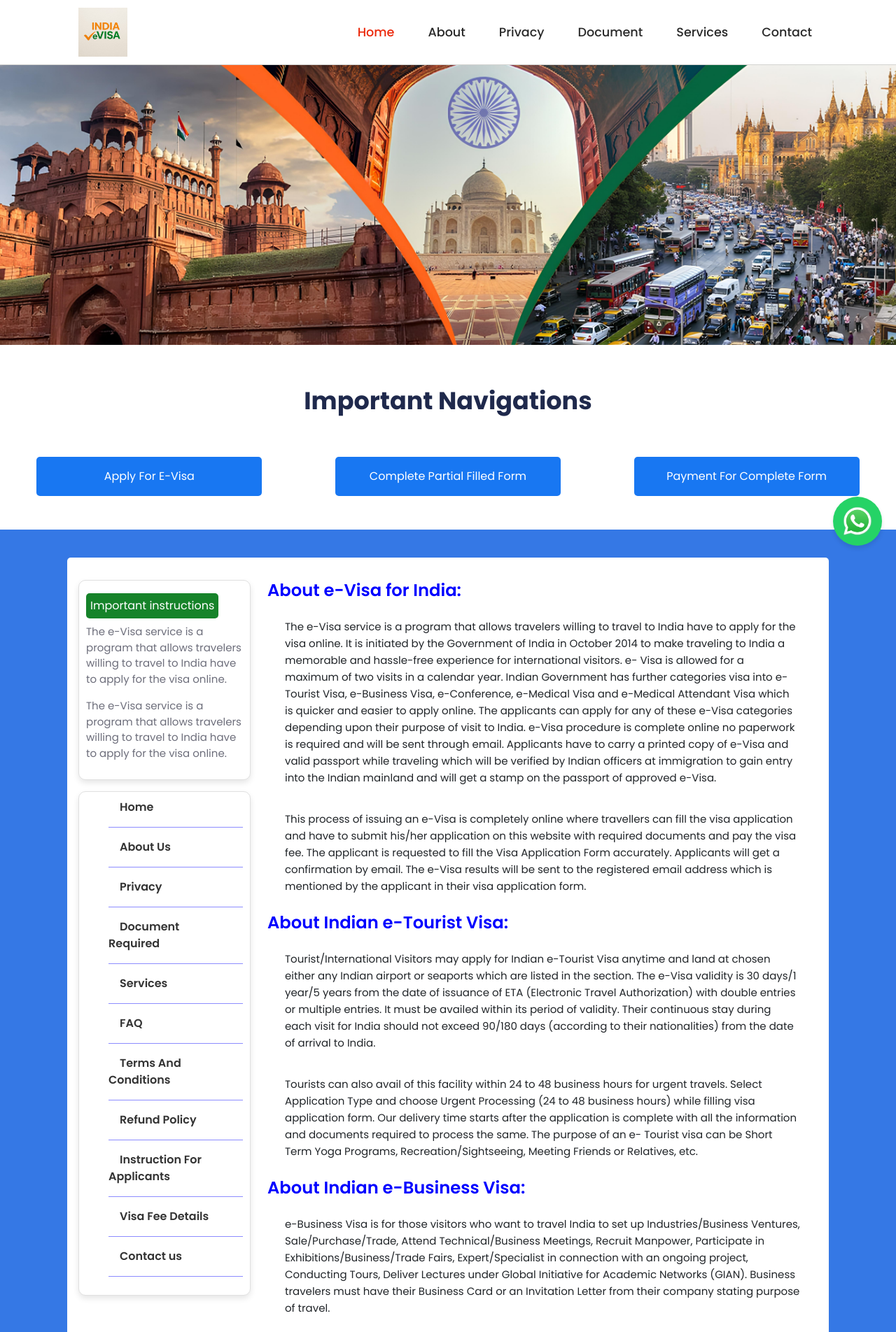
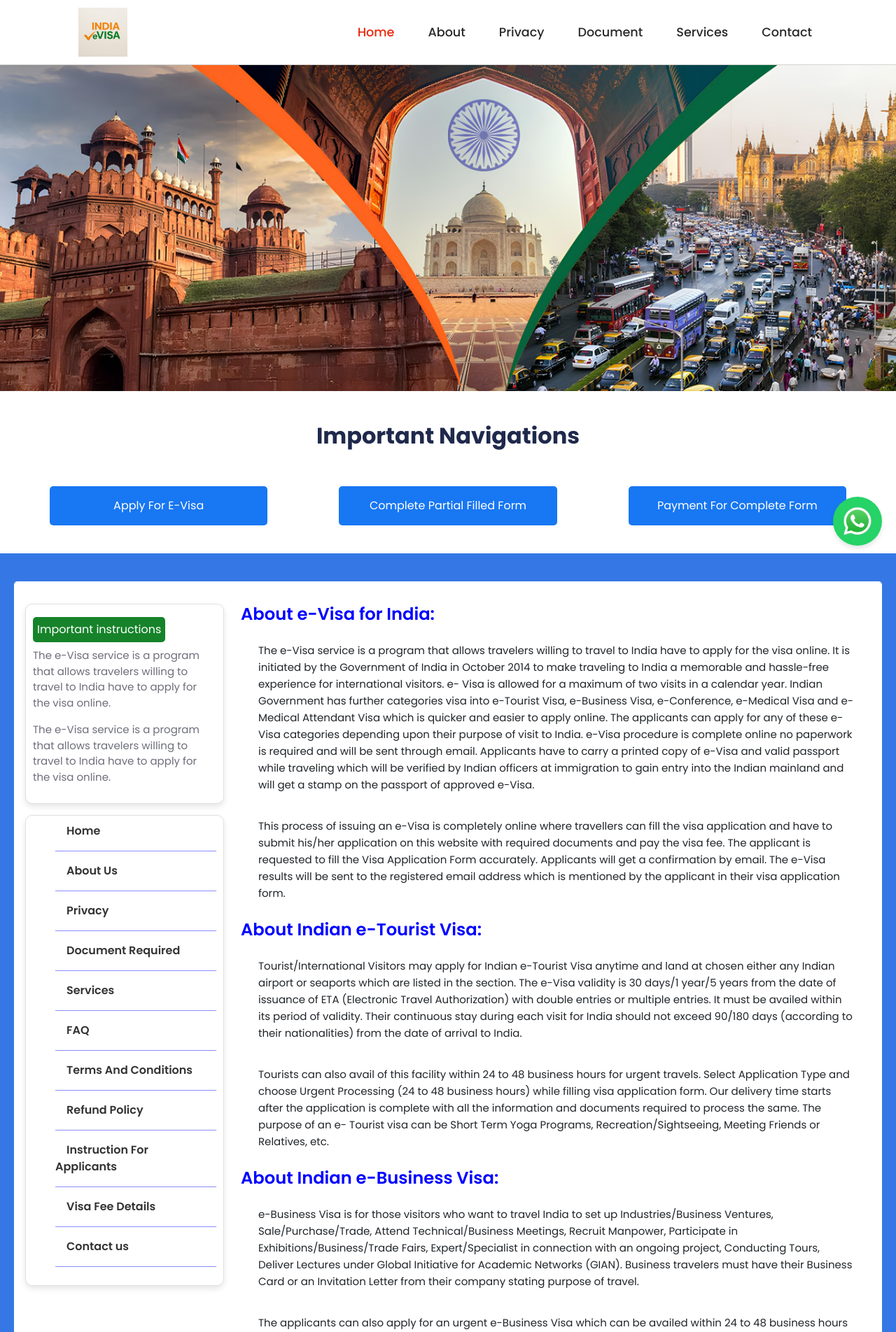
Before and after one commit to Vishal-h-star/Visa-services, a React (Create React App) app: page / in a window 1280 px wide. Shown: the top 1904 px of the page at 70% size. Built offline with nearby package versions, Linux system fonts and the light colour scheme.

Commit message:
styling changes

```diff
--- a/src/assets/scss/Apply2.scss
+++ b/src/assets/scss/Apply2.scss
@@ -145,7 +145,7 @@
     padding: 0.75rem 1.5rem;
     border-radius: 12px;
     font-size: 1rem;
-    margin-bottom: 1.12rem;
+    // margin-bottom: 1.12rem;
     display: inline-block;
     position: relative;
   }
@@ -283,7 +283,7 @@
     .field-input,
     .field-select {
       width: 100%;
-      padding: 1rem 1rem 1rem 3rem;
+      padding: 1rem;
       border: 2px solid $border-color;
       border-radius: 12px;
       font-size: 1rem;
--- a/src/assets/scss/Navigation/mainnavigation.scss
+++ b/src/assets/scss/Navigation/mainnavigation.scss
@@ -43,6 +43,11 @@
   margin: 0;
   overflow: hidden;
   max-height: 80px;
+}
+
+.mobile-logo{
+  object-fit: cover;
+
 }
 
 .main-navigation__title a {
--- a/src/assets/scss/PartialFilled.scss
+++ b/src/assets/scss/PartialFilled.scss
@@ -1,43 +1,36 @@
-.partial-formContainer{
+.partial-formContainer {
     height: 61.5vh;
-}
-.form-title{
+
+    .form-title {
         text-align: center;
         margin-top: 2rem;
     }
 
-.form-label{
+    .form-group {
+        display: flex;
+        justify-content: center;
+        align-items: center;
+        gap: 3rem;
+
+        @media #{$xs-layout} {
+            gap: 1rem;
+            flex-direction: column;
+        }
+
+
+
+        .form-label {
             font-size: 1.5rem;
             font-weight: 600;
         }
-
-.flex{
-    display:flex;
-    justify-content:center;
-    align-items: center;
-    gap:3rem;
-}
-.form-input{
-     width: 100%;
-      padding:1.5rem 2rem;
-      border: 2px solid $border-color;
-      border-radius: 12px;
-      font-size: 1rem;
-      transition: all 0.3s ease;
-      background: white;
-      font-family: "Inter", sans-serif;
-      appearance: none;
-      -webkit-appearance: none;
-      -moz-appearance: none;
-      background-image: none;
     }
 
-.submit-buttonPartial{
-  width: 20%;
+    .submit-buttonPartial {
+        // width: ;
         background: $primary-gradient;
         color: white;
         border: none;
-  padding: 1.15rem 1.5rem;
+        padding: 1rem 3.5rem;
         font-size: 1.1rem;
         font-weight: 600;
         border-radius: 12px;
@@ -50,3 +43,4 @@
         gap: 0.5rem;
         overflow: hidden;
     }
+}
--- a/src/assets/scss/hero.scss
+++ b/src/assets/scss/hero.scss
@@ -1,5 +1,5 @@
 .hero-section {
-  height: 50vh;
+  height: fit-content;
   max-height: 1100px;
   position: relative;
   overflow: hidden;
@@ -22,9 +22,9 @@
 }
 
 .hero-slider {
-  position: absolute;
-  top: 0;
-  left: 0;
+  // position: absolute;
+  // top: 0;
+  // left: 0;
   width: 100%;
   height: 100%;
   display: flex;
--- a/src/assets/scss/homePageContent.scss
+++ b/src/assets/scss/homePageContent.scss
@@ -1,8 +1,6 @@
 .homeContent {
   //  border:2px solid blue;
-  padding: 2.5rem 6rem;
-  background-color: #fbfbfb;
-  background-color: #1877f2;
+  padding: 2.5rem 0;
   background-color: #3578e5;
 }
 .homeInstructionsContainer {
@@ -16,8 +14,7 @@
   border-radius: 10px;
   box-shadow: 0 4px 8px #0000001a;
   color: #333;
-  font-family: Arial, sans-serif;
-  max-width: 300px;
+  // max-width: 300px;
   padding: 10px;
   text-align: left;
   margin-bottom: 1rem;
@@ -39,8 +36,7 @@
   border-radius: 10px;
   box-shadow: 0 4px 8px #0000001a;
   color: #333;
-  font-family: Arial, sans-serif;
-  max-width: 300px;
+  // max-width: 300px;
   padding: 10px;
   text-align: left;
   margin-bottom: 1rem;
--- a/src/assets/scss/importantButtons.scss
+++ b/src/assets/scss/importantButtons.scss
@@ -1,9 +1,17 @@
-.important-buttons{
-   padding: 3rem 0;
+.important-buttons {
+  padding: 2rem 0;
 }
-.important-buttons .heading{
-   text-align: center;
-  margin-bottom: 3rem;
+
+.important-buttons .heading {
+  text-align: center;
+  margin-bottom: 2rem;
+  font-size: 2rem;
+
+  @media #{$xs-layout} {
+    margin-bottom: 1rem;
+    font-size: 1.2rem;
+    line-height: 1;
+  }
 }
 
 
@@ -13,12 +21,13 @@
   outline: none;
   border: 0;
   border-radius: 5px;
-  background:  #1877f2;;
+  background: #1877f2;
+  ;
   color: white;
   cursor: pointer;
   text-decoration: none;
   display: inline-block;
-  width:80%;
+  width: 80%;
   transition: all 0.5s;
 
   &:hover,
--- a/src/assets/scss/visaApplicationForm.scss
+++ b/src/assets/scss/visaApplicationForm.scss
@@ -102,7 +102,6 @@
 }
 
 .form-header-section {
-  // background: $primary-gradient;
   background: #f8f9fa;
   color: $dark-color;
   padding: 1rem;
@@ -118,9 +117,8 @@
   }
 
   .form-title {
-    font-size: 2.2rem;
+    font-size: 2rem;
     font-weight: 800;
-    margin-bottom: 2.5rem;
     position: relative;
     color: white;
     color: black;
@@ -394,29 +392,7 @@
     margin-bottom: 0;
   }
 
-  // Selected state for nested radio buttons
 
-  // input[type="radio"]:checked + .radio-button-custom {
-  //   border-color: #667eea;
-  //   background: #667eea;
-
-  //   &::after {
-  //     opacity: 1;
-  //     transform: scale(1);
-  //   }
-  // }
-
-  // input[type="radio"]:checked ~ .radio-button-text {
-  //   color: #667eea;
-  //   font-weight: 600;
-  // }
-
-  // Active state styling
-  // &.active {
-  //   border-color: #667eea;
-  //   background: linear-gradient(135deg, #f8f9ff 0%, #e3f2fd 100%);
-  //   box-shadow: 0 2px 8px rgba(102, 126, 234, 0.15);
-  // }
 }
 
 .submit-button {
--- a/src/components/HomePageContent.js
+++ b/src/components/HomePageContent.js
@@ -10,7 +10,7 @@
   return (
     <>
       <section className="homeContent">
-        <div className="container-fluid   homeInstructionsContainer">
+        <div className="container homeInstructionsContainer">
           <div className="row">
             <div className="col-lg-3 col-md-4 col-sm-6 col-12 ">
               <div class="side_item_one">
--- a/src/components/ImportantButtons.js
+++ b/src/components/ImportantButtons.js
@@ -6,15 +6,15 @@
       <section className="important-buttons">
         <h2 className="heading">Important Navigations</h2>
 
-        <div className="container-fluid">
+        <div className="container">
           <div className="row">
-            <div className="col-lg-4 col-md-4 col-sm-6 col-12 text-center">
+            <div className="col-lg-4 col-md-4 col-sm-6 col-12 text-center my-2">
                <Link to='/Apply'><button className='imp_buttons'>Apply For E-Visa</button></Link>
             </div>
-            <div className="col-lg-4 col-md-4 col-sm-6 col-12  text-center">
+            <div className="col-lg-4 col-md-4 col-sm-6 col-12  text-center my-2">
               <Link to='/partial-Filled'><button className='imp_buttons'>Complete Partial Filled Form</button></Link>
             </div>
-            <div className="col-lg-4 col-md-4 col-sm-6 col-12  text-center">
+            <div className="col-lg-4 col-md-4 col-sm-6 col-12  text-center my-2">
                <Link to='/visa-fee'><button className='imp_buttons'>Payment For Complete Form</button></Link>
             </div>
           </div>
--- a/src/components/Navigation/MobileNavbar.js
+++ b/src/components/Navigation/MobileNavbar.js
@@ -86,50 +86,7 @@
                 </Link>
               </li>
 
-              {/* {navbarList.map((item, index) => {
-                return (
-                  <>
-                    <li
-                      className="menu-category"
-                      onClick={() => toggle(index)}
-                      key={index}
-                    >
-                      <button className="accordion-menu">
-                        <p className="menu-title">{item.catname}</p>
 
-                        <div>
-                          {clicked === index ? (
-                            <FiMinus className="cat-icon" />
-                          ) : (
-                            <FiPlus className="cat-icon" />
-                          )}
-                        </div>
-                      </button>
-
-                      {clicked === index ? (
-                        <ul className="submenu-category-list">
-                          {item.subcategory.map((subcat, index) => {
-                            return (
-                              <>
-                                <li className="submenu-category">
-                                  <Link
-                                    to="/"
-                                    className="submenu-title"
-                                    onClick={closeDrawerHandler}
-                                    key={index}
-                                  >
-                                    {subcat.subcatname}
-                                  </Link>
-                                </li>
-                              </>
-                            );
-                          })}
-                        </ul>
-                      ) : null}
-                    </li>
-                  </>
-                );
-              })} */}
 
               <li className="menu-category">
                 <Link
@@ -195,7 +152,7 @@
       <div className="mobile-navbar-heading">
         <p className="main-navigation__title">
         <Link to="/">
-            <img src={logo} alt="logo" width="150" />
+            <img src={logo} className="mobile-logo" alt="logo" width="100" />
           </Link>
         </p>
 
--- a/src/components/PartialFilled.js
+++ b/src/components/PartialFilled.js
@@ -35,7 +35,7 @@
             <form className="application-form" onSubmit={handleSubmit}>
               <h2 className="form-title">Application Details</h2>
 
-              <div className="form-group flex">
+              <div className="form-group">
                 <div>
                   <label htmlFor="applicationNumber" className="form-label">
                     Enter your Application Number :
--- a/src/components/VisaApplicationForm.js
+++ b/src/components/VisaApplicationForm.js
@@ -271,7 +271,7 @@
                       errors.nationality ? "error" : ""
                     }`}
                   >
-                    <option value="">SELECT NATIONALITIE</option>
+                    <option value="">SELECT NATIONALITY</option>
                     {nationalities
                       .filter((option) => option.status === true)
                       .map((option) => (
```
Lines whose indentation alone changed are shown as unchanged.
